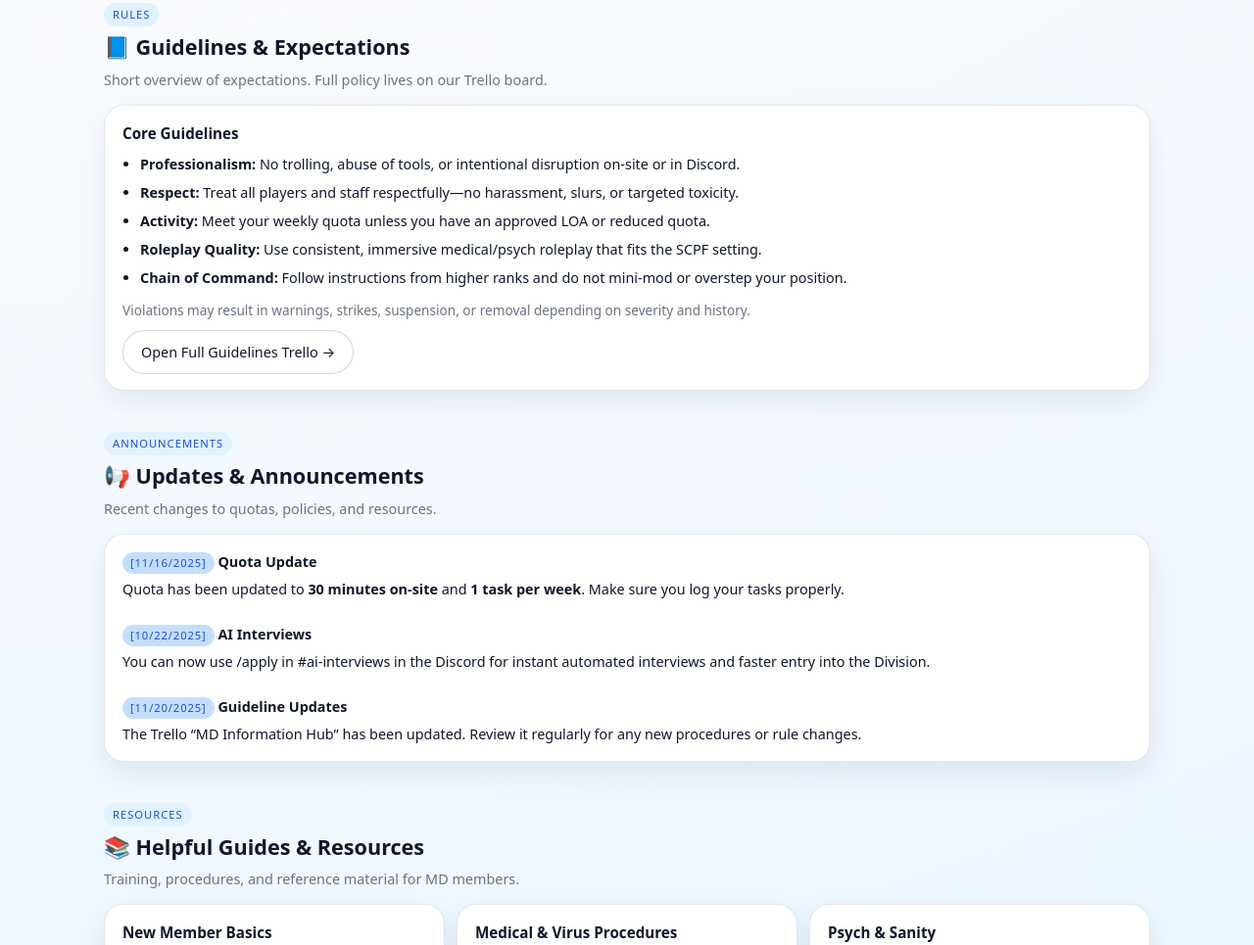
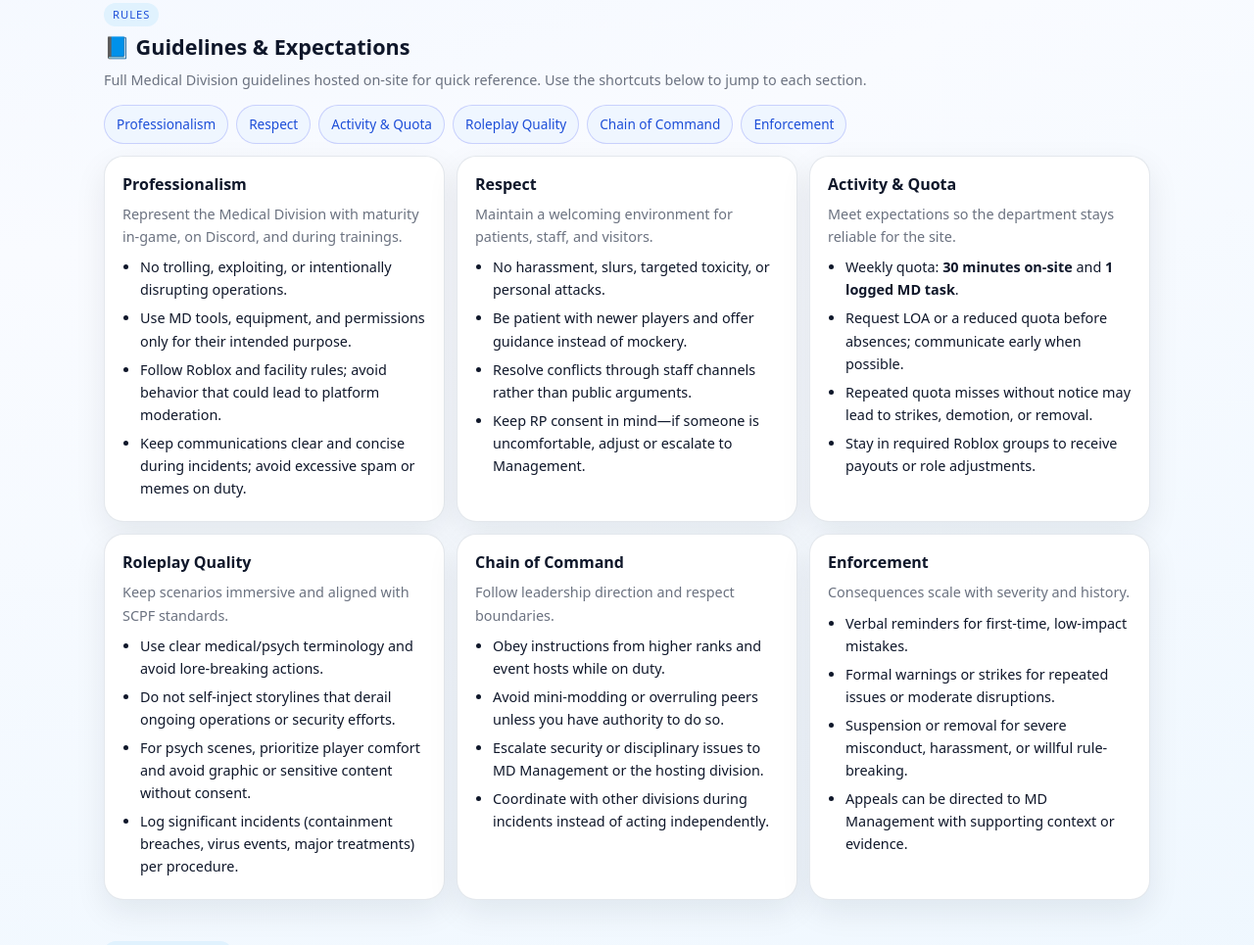
Before and after one commit to natedelrey/md-website, a plain HTML site: page index.html in a window 1280 px wide. Shown: the part 1835-2800 px from the top of the page at 98% size. Drawn offline with Linux system fonts and the light colour scheme.

Commit message:
Add on-site guidelines content

```diff
--- a/index.html
+++ b/index.html
@@ -525,6 +525,54 @@
       border-color: rgba(59, 130, 246, 0.4);
     }
 
+    /* Guidelines */
+    .guideline-nav {
+      display: flex;
+      flex-wrap: wrap;
+      gap: 8px;
+      margin-bottom: 12px;
+    }
+
+    .guideline-link {
+      font-size: 0.85rem;
+      padding: 8px 12px;
+      border-radius: var(--radius-pill);
+      background: #eff6ff;
+      color: #1d4ed8;
+      border: 1px solid rgba(129, 140, 248, 0.35);
+      transition: background 0.15s ease, transform 0.1s ease, box-shadow 0.12s ease;
+    }
+
+    .guideline-link:hover {
+      background: #dbeafe;
+      transform: translateY(-1px);
+      box-shadow: 0 10px 22px rgba(37, 99, 235, 0.25);
+    }
+
+    .guideline-grid {
+      display: grid;
+      grid-template-columns: repeat(auto-fit, minmax(280px, 1fr));
+      gap: 12px;
+    }
+
+    .guideline-card h3 {
+      font-size: 1rem;
+      margin-bottom: 6px;
+    }
+
+    .guideline-card p {
+      color: var(--muted);
+      margin-bottom: 8px;
+    }
+
+    .guideline-card ul {
+      padding-left: 18px;
+    }
+
+    .guideline-card li {
+      margin-bottom: 6px;
+    }
+
     .badge {
       display: inline-block;
       font-size: 0.7rem;
@@ -686,9 +734,7 @@
         <span class="quick-links-label">Quick actions</span>
         <div class="quick-links-pills">
           <a href="#join" class="ql-pill">Apply to MD</a>
-          <a href="https://trello.com/b/j2jvme4Z/md-information-hub" target="_blank" class="ql-pill">
-            View Guidelines Trello
-          </a>
+          <a href="#guidelines" class="ql-pill">View Guidelines</a>
           <a href="https://discord.gg/GWkEw9yxqM" target="_blank" class="ql-pill">Join Discord</a>
           <a
             href="https://www.roblox.com/communities/695368604/SCPF-Medical-Division"
@@ -838,28 +884,85 @@
       <div class="section-header">
         <span class="section-chip">Rules</span>
         <h2>📘 Guidelines & Expectations</h2>
-        <p>Short overview of expectations. Full policy lives on our Trello board.</p>
+        <p>
+          Full Medical Division guidelines hosted on-site for quick reference. Use the shortcuts below to jump to each section.
+        </p>
       </div>
-      <div class="card">
-        <h3 style="font-size: 0.95rem; margin-bottom: 8px;">Core Guidelines</h3>
-        <ul class="list">
-          <li><strong>Professionalism:</strong> No trolling, abuse of tools, or intentional disruption on-site or in Discord.</li>
-          <li><strong>Respect:</strong> Treat all players and staff respectfully—no harassment, slurs, or targeted toxicity.</li>
-          <li><strong>Activity:</strong> Meet your weekly quota unless you have an approved LOA or reduced quota.</li>
-          <li><strong>Roleplay Quality:</strong> Use consistent, immersive medical/psych roleplay that fits the SCPF setting.</li>
-          <li><strong>Chain of Command:</strong> Follow instructions from higher ranks and do not mini-mod or overstep your position.</li>
-        </ul>
-        <p style="margin-top: 10px; font-size: 0.85rem; color: var(--muted);">
-          Violations may result in warnings, strikes, suspension, or removal depending on severity and history.
-        </p>
-        <a
-          href="https://trello.com/b/j2jvme4Z/md-information-hub"
-          class="btn-ghost"
-          style="margin-top: 10px; display:inline-flex;"
-          target="_blank"
-        >
-          Open Full Guidelines Trello →
-        </a>
+      <div class="guideline-nav">
+        <a class="guideline-link" href="#professionalism">Professionalism</a>
+        <a class="guideline-link" href="#respect">Respect</a>
+        <a class="guideline-link" href="#activity">Activity & Quota</a>
+        <a class="guideline-link" href="#roleplay">Roleplay Quality</a>
+        <a class="guideline-link" href="#chain">Chain of Command</a>
+        <a class="guideline-link" href="#enforcement">Enforcement</a>
+      </div>
+
+      <div class="guideline-grid">
+        <div class="card guideline-card" id="professionalism">
+          <h3>Professionalism</h3>
+          <p>Represent the Medical Division with maturity in-game, on Discord, and during trainings.</p>
+          <ul>
+            <li>No trolling, exploiting, or intentionally disrupting operations.</li>
+            <li>Use MD tools, equipment, and permissions only for their intended purpose.</li>
+            <li>Follow Roblox and facility rules; avoid behavior that could lead to platform moderation.</li>
+            <li>Keep communications clear and concise during incidents; avoid excessive spam or memes on duty.</li>
+          </ul>
+        </div>
+
+        <div class="card guideline-card" id="respect">
+          <h3>Respect</h3>
+          <p>Maintain a welcoming environment for patients, staff, and visitors.</p>
+          <ul>
+            <li>No harassment, slurs, targeted toxicity, or personal attacks.</li>
+            <li>Be patient with newer players and offer guidance instead of mockery.</li>
+            <li>Resolve conflicts through staff channels rather than public arguments.</li>
+            <li>Keep RP consent in mind—if someone is uncomfortable, adjust or escalate to Management.</li>
+          </ul>
+        </div>
+
+        <div class="card guideline-card" id="activity">
+          <h3>Activity & Quota</h3>
+          <p>Meet expectations so the department stays reliable for the site.</p>
+          <ul>
+            <li>Weekly quota: <strong>30 minutes on-site</strong> and <strong>1 logged MD task</strong>.</li>
+            <li>Request LOA or a reduced quota before absences; communicate early when possible.</li>
+            <li>Repeated quota misses without notice may lead to strikes, demotion, or removal.</li>
+            <li>Stay in required Roblox groups to receive payouts or role adjustments.</li>
+          </ul>
+        </div>
+
+        <div class="card guideline-card" id="roleplay">
+          <h3>Roleplay Quality</h3>
+          <p>Keep scenarios immersive and aligned with SCPF standards.</p>
+          <ul>
+            <li>Use clear medical/psych terminology and avoid lore-breaking actions.</li>
+            <li>Do not self-inject storylines that derail ongoing operations or security efforts.</li>
+            <li>For psych scenes, prioritize player comfort and avoid graphic or sensitive content without consent.</li>
+            <li>Log significant incidents (containment breaches, virus events, major treatments) per procedure.</li>
+          </ul>
+        </div>
+
+        <div class="card guideline-card" id="chain">
+          <h3>Chain of Command</h3>
+          <p>Follow leadership direction and respect boundaries.</p>
+          <ul>
+            <li>Obey instructions from higher ranks and event hosts while on duty.</li>
+            <li>Avoid mini-modding or overruling peers unless you have authority to do so.</li>
+            <li>Escalate security or disciplinary issues to MD Management or the hosting division.</li>
+            <li>Coordinate with other divisions during incidents instead of acting independently.</li>
+          </ul>
+        </div>
+
+        <div class="card guideline-card" id="enforcement">
+          <h3>Enforcement</h3>
+          <p>Consequences scale with severity and history.</p>
+          <ul>
+            <li>Verbal reminders for first-time, low-impact mistakes.</li>
+            <li>Formal warnings or strikes for repeated issues or moderate disruptions.</li>
+            <li>Suspension or removal for severe misconduct, harassment, or willful rule-breaking.</li>
+            <li>Appeals can be directed to MD Management with supporting context or evidence.</li>
+          </ul>
+        </div>
       </div>
     </section>
 
@@ -881,7 +984,8 @@
         </p>
         <br />
         <p><span class="badge">[11/20/2025]</span> <strong>Guideline Updates</strong><br>
-          The Trello “MD Information Hub” has been updated. Review it regularly for any new procedures or rule changes.
+          On-site guidelines now include the full policy text. Review the <a class="text-link" href="#guidelines">Guidelines</a>
+          section for any new procedures or rule changes.
         </p>
       </div>
     </section>
```
